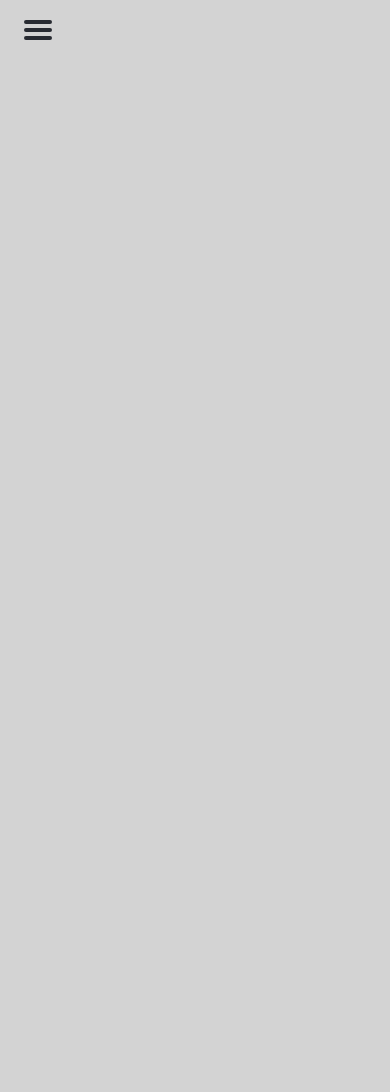
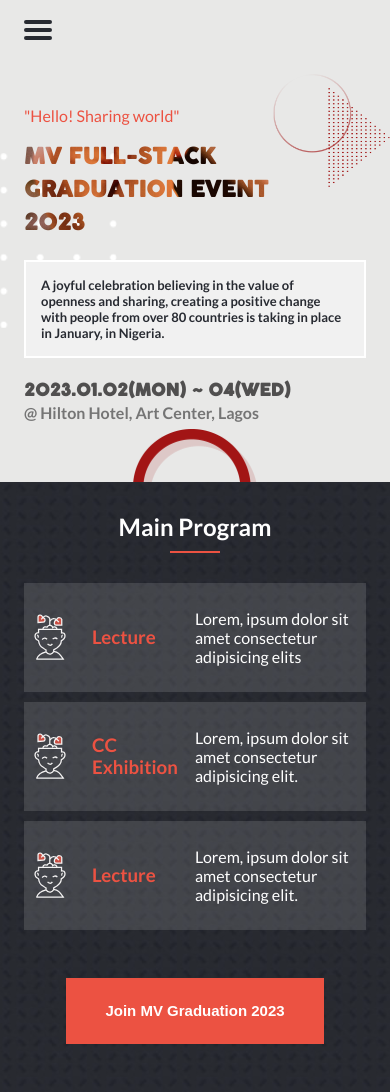
Before and after one commit to mrprotocoll/html-capstone-microverse, a plain HTML site: page index.html in a window 390 px wide. Before the commit the page ends 844 px from the top, so only its background shows below. Drawn offline with Linux system fonts and the light colour scheme.

Commit message:
Add program section to the landing page for mobile view

```diff
--- a/assets/css/style.css
+++ b/assets/css/style.css
@@ -1,4 +1,11 @@
 @import url("https://fonts.googleapis.com/css2?family=Lato:ital,wght@0,100;0,300;0,400;0,700;0,900;1,100;1,300;1,400;1,700;1,900&display=swap");
+
+@font-face {
+    font-family: "COCOGOOSE";
+    src:
+      local("Cocogoose_trial"),
+      url("../font/cocogoose/Cocogoose_trial.ttf");
+}
 
 :root {
     --primary-color: #ec5242;
@@ -50,17 +57,67 @@
     display: flex;
 }
 
+.text-center {
+    text-align: center;
+}
+
+/* buttons  */
+
 .btn {
     display: inline-flex;
     padding: 8px 12px;
-    background: #fff;
-    border: 5px solid var(--primary-color);
     font-weight: 500;
     font-size: 15px;
     line-height: 24px;
     cursor: pointer;
+    transition: all 500ms linear;
+    text-align: center;
+    font-weight: bold;
+}
+
+.btn-primary{
+    background: var(--primary-color);
+    border: 1px solid var(--primary-color);
+    color: #fff;
+    padding: 20px 38px !important;
+}
+
+.btn-outline-primary{
+    background: #fff;
+    border: 5px solid var(--primary-color);
     color: var(--primary-color);
-    transition: all 500ms linear;
+}
+
+/* heading  */
+.heading {
+    padding: 20px 0;
+    text-align: center;
+}
+
+.heading h2{
+    font-family: "Lato";
+    margin: 10px;
+}
+
+.heading-white {
+    color: white;
+}
+
+.heading-primary {
+    color: var(--primary-color);
+}
+
+.heading h2::after {
+    content: "";
+    display: block;
+    width: 50px;
+    height: 1.5px;
+    text-align: center;
+    background-color: var(--primary-color);
+    transform: translateX(-50%);
+    left: 50%;
+    position: relative;
+    margin-top: 10px;
 }
 
 /* TOP NAV  */
@@ -87,7 +144,6 @@
 .navbar {
     background-color: transparent;
     padding: 20px 0;
-    position: fixed;
     width: 100%;
 }
 
@@ -120,3 +176,92 @@
     border: 2px solid var(--secondary-color);
     border-radius: 2px;
 }
+
+/* Hero  */
+.header {
+    background-color: #E8E8E7;
+    background-image: url("../images/bg1.png"), url("../images/bg2.png"),url("../images/bg3.png");
+    background-repeat: no-repeat;
+    background-position: 50% 120%,left,100% 20%;
+    background-size: 32%, 30%,30%;
+}
+
+.hero {
+    padding-bottom: 60px;
+    padding-top: 30px;
+}
+
+.hero .greeting {
+    font-size: 16px;
+}
+
+.hero h1 {
+    font-size: 22px;
+    line-height: 1.5;
+    background-image: url(../images/banner-text.png);
+    background-position: left 90%;
+    -webkit-background-clip: text;
+    margin: 10px 0;
+    color: transparent;
+}
+
+.hero .description{
+    background-color: #f1f1f1;
+    border: 2px solid #fff;
+    margin: 20px 0;
+}
+
+.hero .description p {
+    margin: 0;
+    padding: 15px;
+    color: var(--secondary-color);
+    font-size: 13px;
+    font-weight: 700;
+}
+
+.hero .time {
+    color: #504f4f;
+    font-size: 17px;
+    margin: 0;
+}
+
+.hero .location {
+    color: #757575;
+    margin: 0;
+    font-weight: bold;
+}
+
+/* programs sections */
+.programs {
+    background:url("../images/programBg.png");
+    padding-bottom: 3rem;
+}
+
+.program-cards {
+    display: flex;
+    flex-direction: column;
+    gap: 10px;
+    padding-bottom: 3rem;
+}
+
+.program {
+    display: flex;
+    justify-content: space-between;
+    padding: 10px;
+    background-color: rgba(217, 217, 217, 0.15);
+    align-items: center;
+}
+
+.program p {
+    width: 50%;
+    color: #fff;
+}
+
+.program h3 {
+    width: 24%;
+    font-family: "Lato", sans-serif;
+}
+
+.program img {
+    width: 10%;
+}
--- a/index.html
+++ b/index.html
@@ -11,7 +11,7 @@
     <link rel="stylesheet" href="assets/css/style.css">
 </head>
 <body>
-    <header>
+    <header class="header">
         <section class="top-nav">
             <ul class="row container">
                 <li><a href="#"><i class="fab fa-facebook-f"></i></a></li>
@@ -37,15 +37,51 @@
                     <li><a href="#contact">Join</a></li>
                     <li><a href="#contact">Sponsor</a></li>
                     <li><a href="#contact">News</a></li>
-                    <li><a href="#" class="btn">Campaign</a></li>
+                    <li><a href="#" class="btn btn-outline-primary">Campaign</a></li>
                 </ul>
             </section>
         </nav>
+        <section class="hero container">
+            <p class="greeting">"Hello! Sharing world"</p>
+            <h1>MV FULL-STACK GRADUATION EVENT <br> 2023 </h1>
+            <div class="description">
+                <p>A joyful celebration believing in the value of openness and sharing, creating  a positive change with people from over 80 countries is taking in place in January, in Nigeria.</p>
+            </div>
+            <h2 class="time">2023.01.02(MON) ~ 04(WED)</h2>
+            <p class="location">@ Hilton Hotel, Art Center, Lagos</p>
+        </section>
     </header>
     <main>
-        <section class="hero">
+        <section class="programs">
+            <div class="container">
+                <div class="heading">
+                    <h2 class="heading-white">Main Program</h2>
+                </div>
+                <ul class="program-cards">
+                    <li class="program">
+                        <img src="assets/images/mental.svg" alt="Lecture">
+                        <h3>Lecture</h3>
+                        <p>Lorem, ipsum dolor sit amet consectetur adipisicing elits</p>
+                    </li>
+                    <li class="program">
+                        <img src="assets/images/mental.svg" alt="">
+                        <h3>CC Exhibition</h3>
+                        <p>Lorem, ipsum dolor sit amet consectetur adipisicing elit.</p>
+                    </li>
+                    <li class="program">
+                        <img src="assets/images/mental.svg" alt="">
+                        <h3>Lecture</h3>
+                        <p>Lorem, ipsum dolor sit amet consectetur adipisicing elit.</p>
+                    </li>
+                </ul>
+                <div class="text-center">
+                    <button class="btn btn-primary">Join MV Graduation 2023 </button>
+                </div>
 
+            </div>
         </section>
+
+
     </main>
     <footer></footer>
 </body>
```
Also changed, not shown: assets/font/cocogoose/Cocogoose_Pro_Light-trial.ttf (added), assets/font/cocogoose/Cocogoose_Pro_Ultralight-trial.ttf (added), assets/font/cocogoose/Cocogoose_trial.ttf (added), assets/images/banner-text.png (added), assets/images/bg1.png (added), assets/images/bg2.png (added), assets/images/bg3.png (added), 1 other file.
